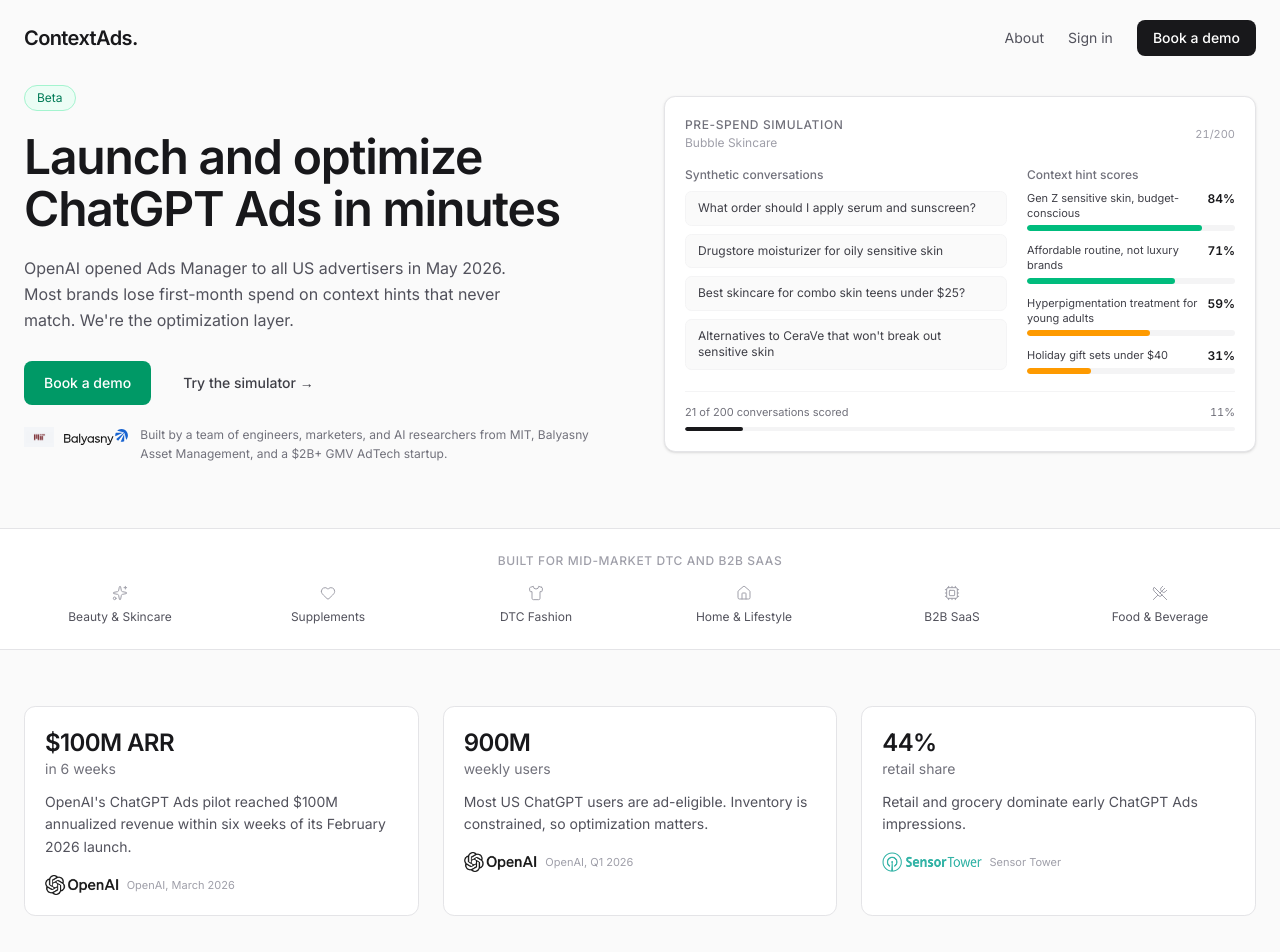
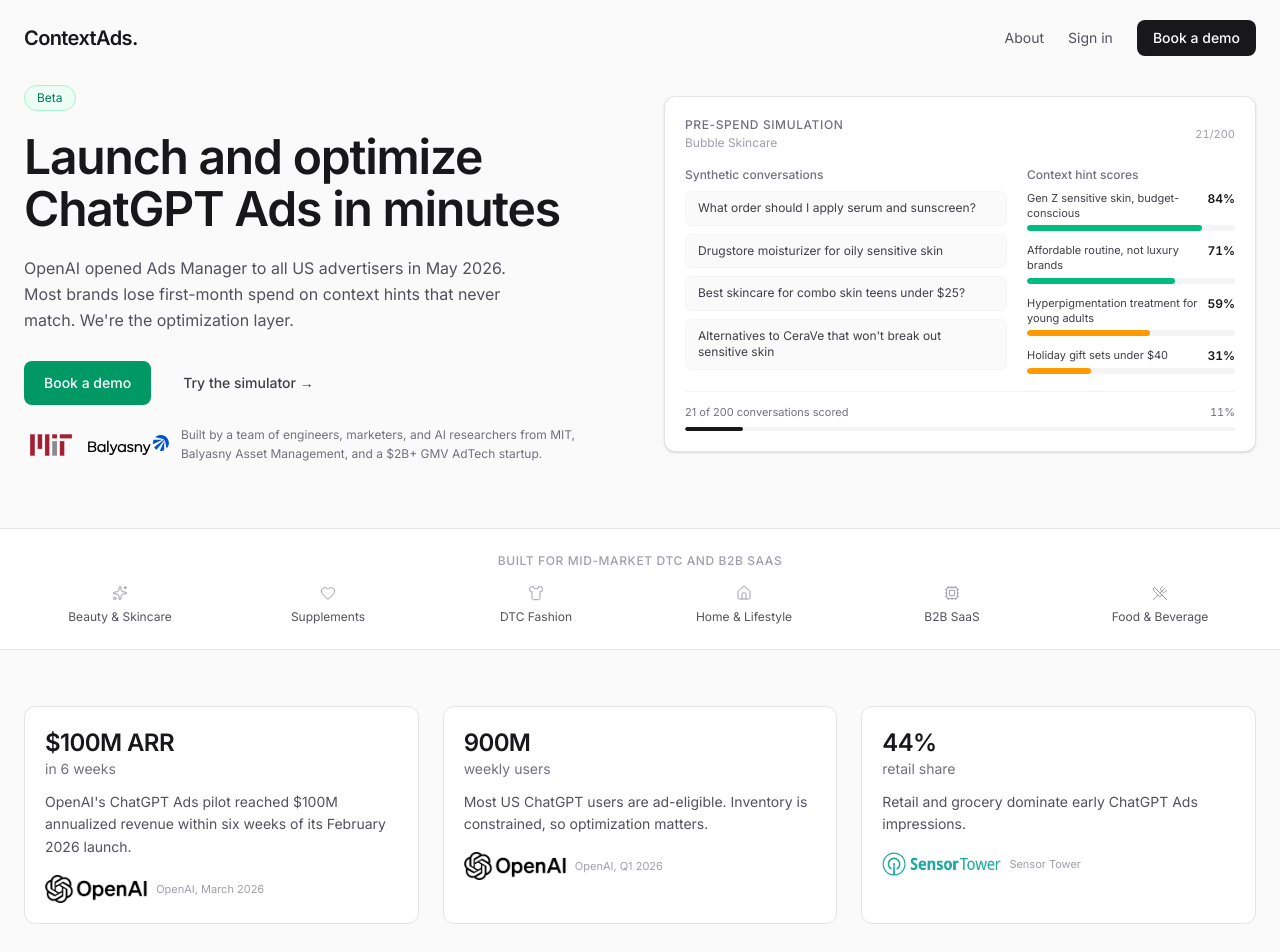
Before and after one commit to mrugankpednekar/chatgpt-ads, a Next.js app in the folder chatgpt-ads-simulator/: page / in a window 1280 px wide. Shown: the top 952 px of the page. Built offline with nearby package versions, Linux system fonts and the light colour scheme; no server answers.

Commit message:
Sharpen marketing logos and update MIT asset.
Load brand marks unoptimized at larger display sizes, remove opacity downscaling, fix OpenAI fallback path, and document logo export guidelines.

Co-authored-by: Cursor <cursoragent@cursor.com>

```diff
--- a/chatgpt-ads-simulator/src/components/marketing/landing-page.tsx
+++ b/chatgpt-ads-simulator/src/components/marketing/landing-page.tsx
@@ -250,18 +250,8 @@ export function MarketingLandingPage() {
               </div>
               <div className="mt-5 flex items-start gap-3">
                 <div className="flex shrink-0 items-center gap-2.5 pt-0.5">
-                  <MarketingLogo
-                    id="mit"
-                    width={48}
-                    height={24}
-                    className="h-5 w-auto object-contain opacity-90"
-                  />
-                  <MarketingLogo
-                    id="balyasny"
-                    width={88}
-                    height={20}
-                    className="h-4 w-auto object-contain opacity-90"
-                  />
+                  <MarketingLogo id="mit" />
+                  <MarketingLogo id="balyasny" />
                 </div>
                 <p className="text-xs leading-relaxed text-zinc-500">
                   {TEAM_LINE}
@@ -310,12 +300,7 @@ export function MarketingLandingPage() {
                   {stat.body}
                 </p>
                 <div className="mt-4 flex items-center gap-2">
-                  <MarketingLogo
-                    id={stat.logoId}
-                    width={stat.logoId === "openai" ? 56 : 72}
-                    height={20}
-                    className="h-5 w-auto shrink-0 object-contain opacity-90"
-                  />
+                  <MarketingLogo id={stat.logoId} />
                   <p className="text-[11px] text-zinc-400">{stat.source}</p>
                 </div>
               </article>
--- a/chatgpt-ads-simulator/src/components/marketing/marketing-logo.tsx
+++ b/chatgpt-ads-simulator/src/components/marketing/marketing-logo.tsx
@@ -10,29 +10,23 @@ import {
 
 type MarketingLogoProps = {
   id: MarketingLogoId;
-  width: number;
-  height: number;
   className?: string;
 };
 
-export function MarketingLogo({
-  id,
-  width,
-  height,
-  className = "",
-}: MarketingLogoProps) {
-  const { primary, fallback, alt } = MARKETING_LOGO_FILES[id];
-  const [src, setSrc] = useState<string>(primary);
+export function MarketingLogo({ id, className = "" }: MarketingLogoProps) {
+  const logo = MARKETING_LOGO_FILES[id];
+  const [src, setSrc] = useState<string>(logo.primary);
 
   return (
     <Image
       src={src}
-      alt={alt}
-      width={width}
-      height={height}
-      className={className}
+      alt={logo.alt}
+      width={logo.intrinsicWidth}
+      height={logo.intrinsicHeight}
+      unoptimized
+      className={`${logo.displayClassName} ${className}`.trim()}
       onError={() => {
-        if (src !== fallback) setSrc(fallback);
+        if (src !== logo.fallback) setSrc(logo.fallback);
       }}
     />
   );
--- a/chatgpt-ads-simulator/src/lib/marketing-logos.ts
+++ b/chatgpt-ads-simulator/src/lib/marketing-logos.ts
@@ -1,27 +1,38 @@
 /**
  * Logo assets live in public/logos/.
- * Update primary paths when new brand files are added.
  */
 export const MARKETING_LOGO_FILES = {
   openai: {
     primary: "/logos/OpenAI_Logo.svg.png",
-    fallback: "/logos/openai.svg",
+    fallback: "/logos/OpenAI_Logo.svg.png",
     alt: "OpenAI",
+    displayClassName: "h-7 w-auto max-h-7 max-w-[7.5rem] object-contain",
+    intrinsicWidth: 184,
+    intrinsicHeight: 50,
   },
   sensorTower: {
     primary: "/logos/5b18bcefcf2cd7a3b7bf0c8dc110.png",
     fallback: "/logos/5b18bcefcf2cd7a3b7bf0c8dc110.png",
     alt: "Sensor Tower",
+    displayClassName: "h-6 w-auto max-h-6 max-w-[9rem] object-contain",
+    intrinsicWidth: 220,
+    intrinsicHeight: 44,
   },
   mit: {
     primary: "/logos/logo-colors-mit-red.png",
     fallback: "/logos/mit.svg",
     alt: "MIT",
+    displayClassName: "h-9 w-auto max-h-9 max-w-[4.5rem] object-contain",
+    intrinsicWidth: 96,
+    intrinsicHeight: 96,
   },
   balyasny: {
     primary: "/logos/Balyasny_Logo_RGB.svg",
     fallback: "/logos/balyasny.svg",
     alt: "Balyasny Asset Management",
+    displayClassName: "h-5 w-auto max-h-5 max-w-[8rem] object-contain",
+    intrinsicWidth: 160,
+    intrinsicHeight: 36,
   },
 } as const;
 
```
Also changed, not shown: chatgpt-ads-simulator/public/logos/README.md, chatgpt-ads-simulator/public/logos/logo-colors-mit-red.png, chatgpt-ads-simulator/public/logos/openai.svg (deleted).
